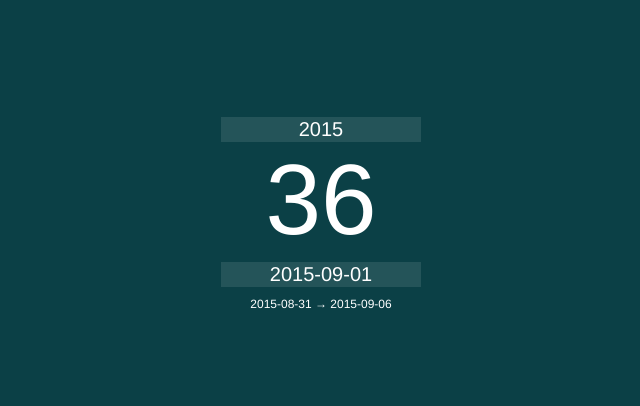
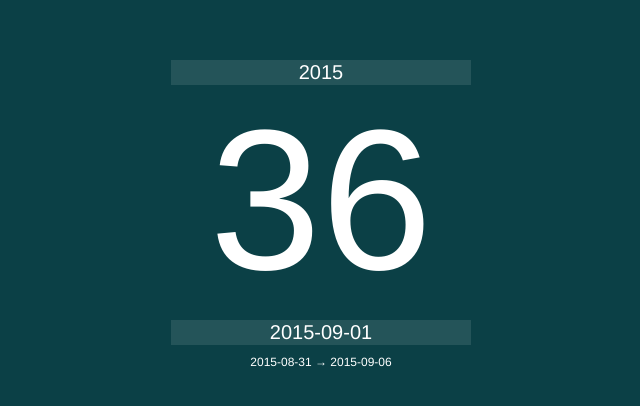
Before and after one commit to tomasgreen/week, a website: page example/index.html in a window 1280 px wide. Shown: the part 186-592 px from the top of the page, without its empty margins (319-959 px from the left). Drawn offline with Linux system fonts and the light colour scheme.

Commit message:
Change name and updated example
Changed for weeks to week.

```diff
--- a/example/index.html
+++ b/example/index.html
@@ -12,12 +12,12 @@
 	<meta name="description" content="" />
 	<meta name="keywords" content="" />
 	<meta name="author" content="Stamford AB" />
-	<link rel="stylesheet" media="screen" type="text/css" href="static/weeks-0.1.0.css">
+	<link rel="stylesheet" media="screen" type="text/css" href="static/week-0.1.0.css">
 	<link rel="stylesheet" media="screen" type="text/css" href="static/style.css">
 </head>
 <body>
-	<div class="weeks"></div>
-	<script src="static/weeks-0.1.0.js"></script>
+	<div class="week"></div>
+	<script src="static/week-0.1.0.js"></script>
 	<script src="static/init.js"></script>
 </body>
 </html>
--- a/example/static/init.js
+++ b/example/static/init.js
@@ -2,7 +2,7 @@
 	'use strict';
 
 	document.addEventListener('DOMContentLoaded', function() {
-		new Weeks(document.querySelector('.weeks'));
+		new Week(document.querySelector('.week'));
 	});
 
 }).call(this); /* not added */
--- a/example/static/style.css
+++ b/example/static/style.css
@@ -323,8 +323,21 @@ button {
   font-size: 15px;
   font-weight: 300;
 }
-.weeks {
+.week {
   margin: 0px auto;
   height: 100vh;
-  width: 200px;
+  width: 300px;
 }
+.week .week-content .week-week {
+  font-size: 200px;
+}
+@media (max-width: 600px) {
+  .week {
+    margin: 20px auto;
+    height: 100vh;
+    width: 200px;
+  }
+  .week .week-content .week-week {
+    font-size: 100px;
+  }
+}
--- a/example/static/weeks-0.1.0.css
+++ b/example/static/week-0.1.0.css
@@ -42,7 +42,7 @@
     transform: scale3d(1, 1, 1);
   }
 }
-.weeks {
+.week {
   box-sizing: border-box;
   width: 100%;
   display: -webkit-flex;
@@ -57,10 +57,10 @@
   background-color: #0b4046;
   color: #fff;
 }
-.weeks * {
+.week * {
   box-sizing: border-box;
 }
-.weeks input {
+.week input {
   box-sizing: border-box;
   border-radius: 0;
   width: 100%;
@@ -71,14 +71,14 @@
   color: #fff;
   line-height: 1;
 }
-.weeks .week-content {
+.week .week-content {
   width: 100%;
   -webkit-flex: none;
   -ms-flex: none;
   flex: none;
   text-align: center;
 }
-.weeks .week-content .week-week {
+.week .week-content .week-week {
   display: block;
   box-sizing: border-box;
   margin: 0;
@@ -89,17 +89,17 @@
   text-align: center;
   margin-bottom: 5px;
 }
-.weeks .week-content .week-date,
-.weeks .week-content .week-year {
+.week .week-content .week-date,
+.week .week-content .week-year {
   font-size: 20px;
   background-color: rgba(255, 255, 255, 0.1);
   text-align: center;
 }
-.weeks .week-content .week-info {
+.week .week-content .week-info {
   margin-top: 10px;
   font-size: 12px;
 }
-.weeks .week-bounce-in {
+.week .week-bounce-in {
   -webkit-animation-name: weekBounceIn;
   animation-name: weekBounceIn;
   -webkit-animation-duration: 0.25s;
--- a/example/static/weeks-0.1.0.js
+++ b/example/static/week-0.1.0.js
@@ -93,14 +93,14 @@
 		d.setDate(d.getDate() + 4 - (d.getDay() || 7));
 		var yearStart = new Date(d.getFullYear(), 0, 1);
 		return Math.ceil((((d - yearStart) / 86400000) + 1) / 7);
-	};
+	}
 
 	function _format(dt) {
 		var s = dt.getFullYear() + "-";
 		s += (dt.getMonth() < 10 ? "0" + (dt.getMonth() + 1) : (dt.getMonth() + 1)) + "-";
 		s += (dt.getDate() < 10 ? "0" + dt.getDate() : dt.getDate());
 		return s;
-	};
+	}
 	function _setWeek(dt,w, y) {
 		if (y === undefined) y = dt.getFullYear();
 		var simple = new Date(y, 0, 1 + (w - 1) * 7);
@@ -111,7 +111,7 @@
 		dt.setFullYear(ISOweekStart.getFullYear());
 		dt.setMonth(ISOweekStart.getMonth());
 		dt.setDate(ISOweekStart.getDate());
-	};
+	}
 
 	/* ************************************
 	############## MY PLUGIN ##############
@@ -253,11 +253,11 @@
 		this.yearEl.value = this.yearEl.lastValue = this.opt.date.getFullYear();
 		_animateCSS(this.yearEl, 'week-bounce-in');
 	};
-	this.Weeks = function(el, options) {
+	this.Week = function(el, options) {
 		var instance = new Base(el, options);
 		return instance;
 	};
 
-	this.Weeks.globals = defaults;
+	this.Week.globals = defaults;
 
 }).call(this);
--- a/gulpfile.js
+++ b/gulpfile.js
@@ -1,7 +1,6 @@
 var gulp = require('gulp'),
 	rename = require('gulp-rename'),
 	streamify = require('gulp-streamify'),
-	argv = require('yargs').argv,
 	less = require('gulp-less'),
 	watch = require('gulp-watch'),
 	uglify = require('gulp-uglify'),
--- a/package.json
+++ b/package.json
@@ -1,5 +1,5 @@
 {
-	"name": "weeks",
+	"name": "week",
 	"version": "0.1.0",
 	"private": true,
 	"author": "Tomas Green",
@@ -11,7 +11,6 @@
 		"morgan": "*",
 		"colors": "*",
 		"uuid": "*",
-		"yargs": "*",
 		"gulp": "*",
 		"gulp-watch": "*",
 		"gulp-postcss": "*",
--- a/src/example/js/core.js
+++ b/src/example/js/core.js
@@ -2,7 +2,7 @@
 	'use strict';
 
 	document.addEventListener('DOMContentLoaded', function() {
-		new Weeks(document.querySelector('.weeks'));
+		new Week(document.querySelector('.week'));
 	});
 
 }).call(this); /* not added */
--- a/src/example/less/core.less
+++ b/src/example/less/core.less
@@ -15,8 +15,21 @@ body,input,button {
 	font-size: 15px;
 	font-weight: 300;
 }
-.weeks {
+.week {
 	margin: 0px auto;
 	height: 100vh;
-	width: 200px;
+	width: 300px;
+	.week-content .week-week {
+		font-size: 200px;
+	}
 }
+@media (max-width: 600px) {
+	.week {
+		margin: 20px auto;
+		height: 100vh;
+		width: 200px;
+		.week-content .week-week {
+			font-size: 100px;
+		}
+	}
+}
--- a/src/plugin/less/core.less
+++ b/src/plugin/less/core.less
@@ -18,7 +18,7 @@
 		transform: scale3d(1, 1, 1);
 	}
 }
-.weeks {
+.week {
 	* {
 		box-sizing: border-box;
 	}
```
Also changed, not shown: src/example/html/index.html (+3 -3 lines), build/week-0.1.0.css, build/week-0.1.0.js, build/week-0.1.0.min.css (added), build/week-0.1.0.min.js (added), build/weeks-0.1.0.min.css (deleted), build/weeks-0.1.0.min.js (deleted), example/static/init.min.js, example/static/style.min.css, example/static/week-0.1.0.min.css (added), example/static/week-0.1.0.min.js (added), example/static/weeks-0.1.0.min.css (deleted), example/static/weeks-0.1.0.min.js (deleted), src/plugin/js/core.js.
